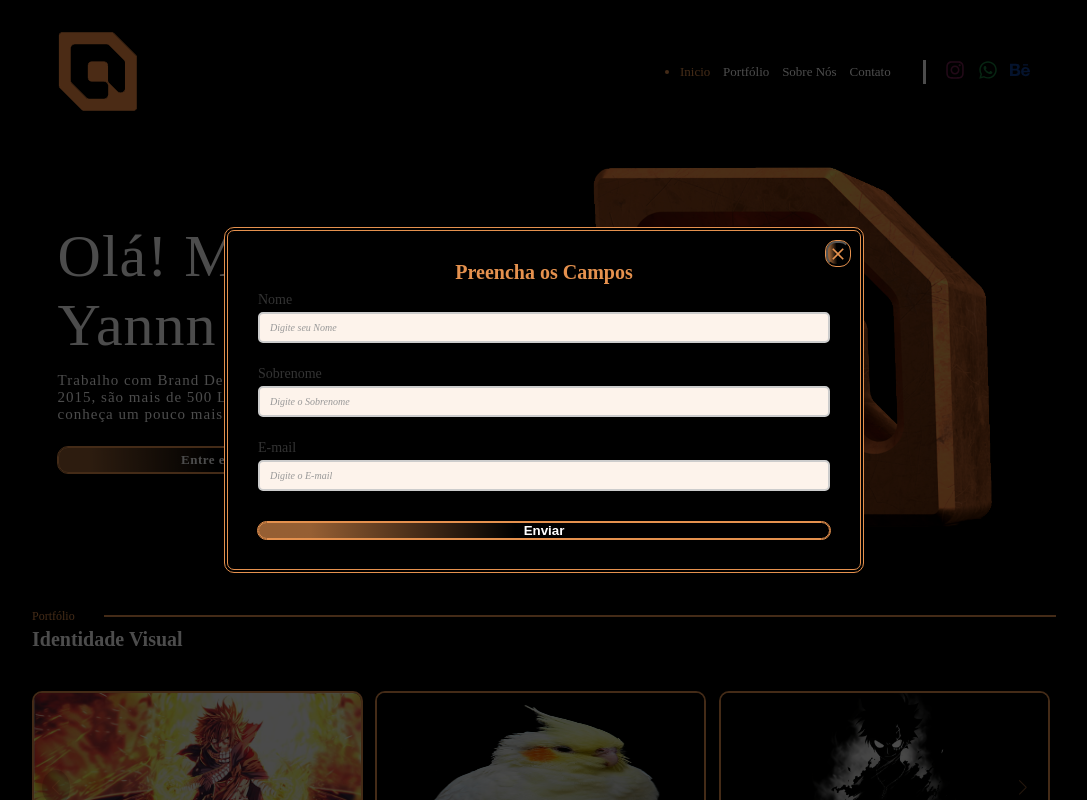
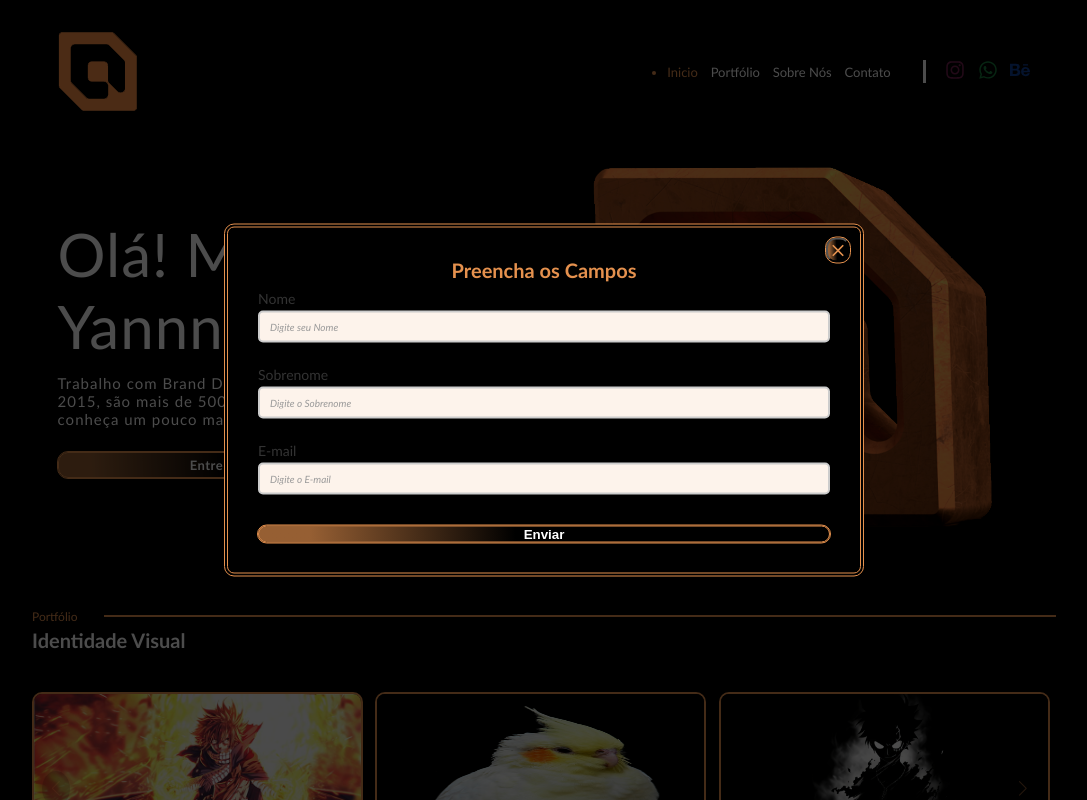
Before and after one commit to Sync-BR/AcaueBetaFinal, a React (Vite) app in the folder frontend/: page / in a window 1280 px wide. Shown: the top 800 px of the page, without its empty margins (96-1183 px from the left). Built offline with nearby package versions, Linux system fonts and the light colour scheme.

Commit message:
style: index.scss

```diff
--- a/frontend/src/index.scss
+++ b/frontend/src/index.scss
@@ -14,6 +14,10 @@ html {
 .body_projects  {
   background-color: #000000;
   padding: 4vh 10vw 13vh 10vw;
+  font-family: 'Trebuchet MS', sans-serif;
+
+
+
 
   a {
     text-decoration: none;
```
